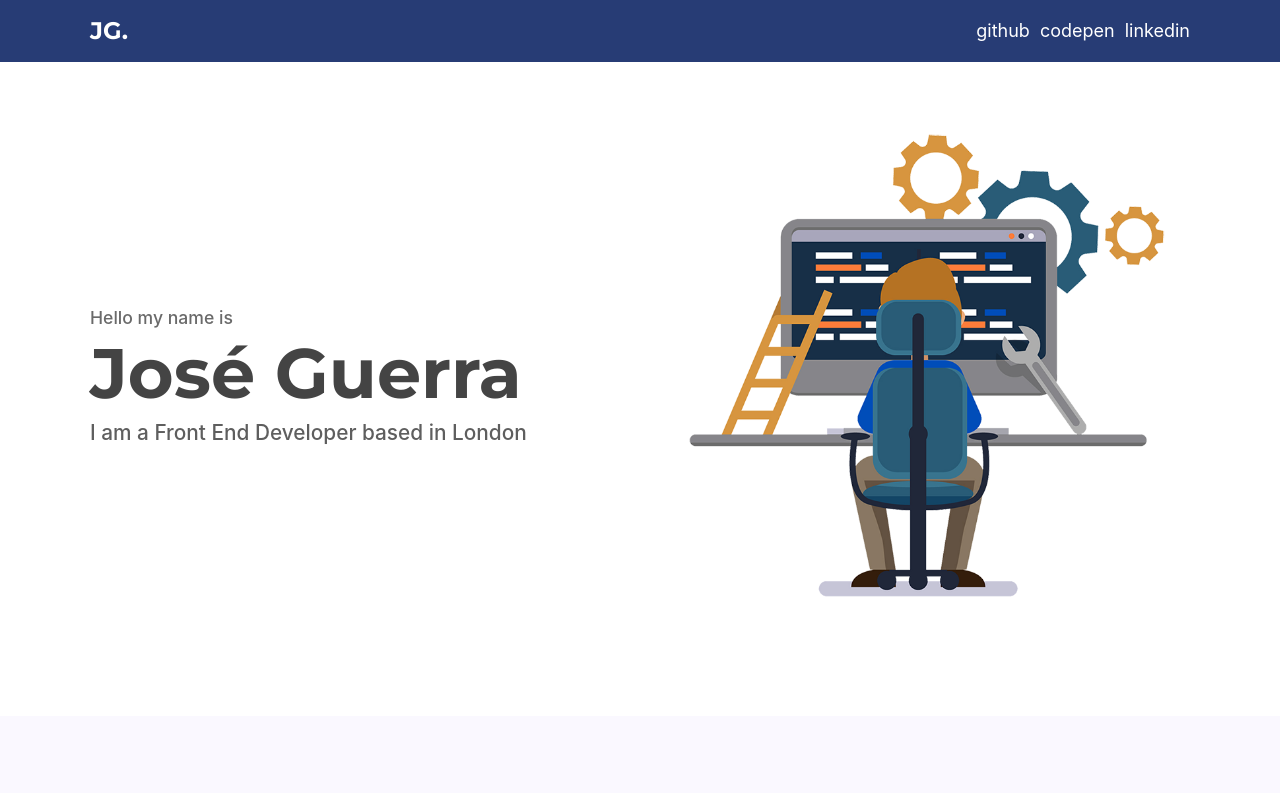
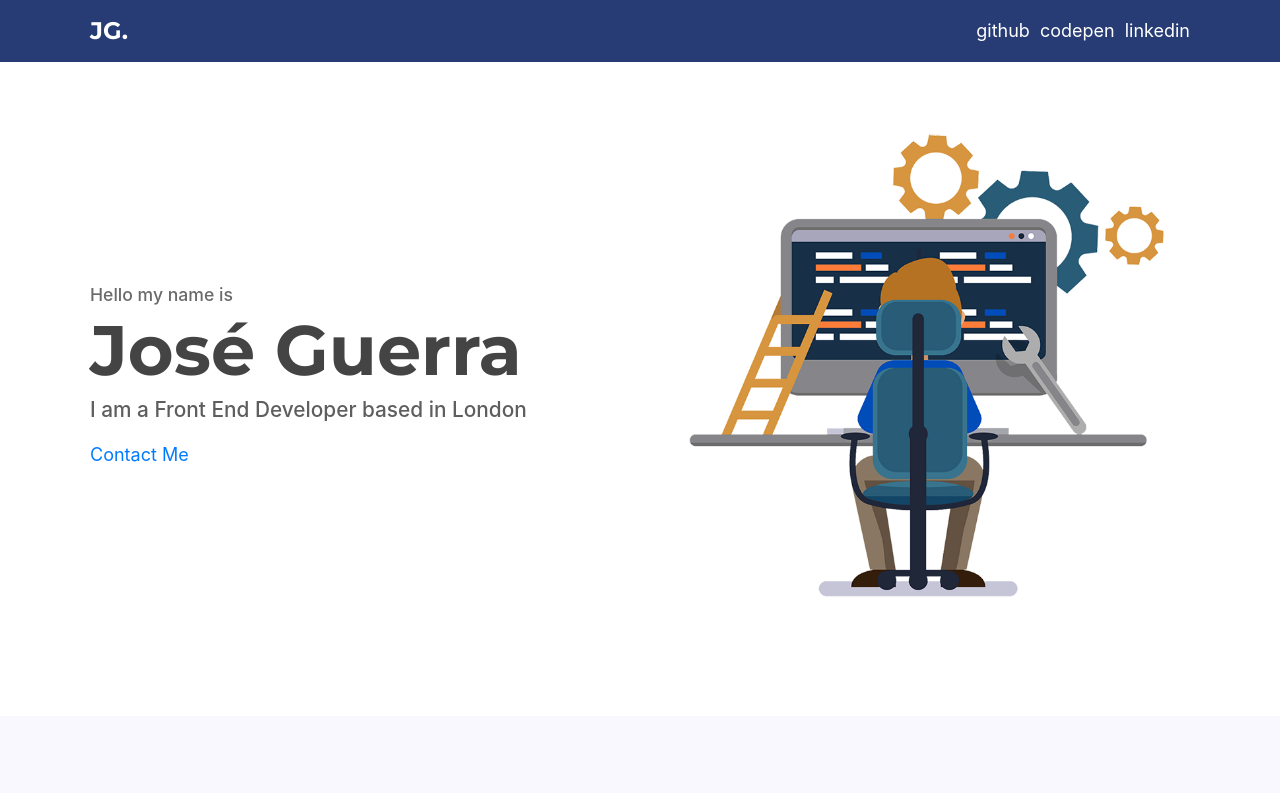
Before and after one commit to jsguerra/fed-concept-page, a website: page app/index.html in a window 1280 px wide. Shown: the top 793 px of the page. Drawn offline with Linux system fonts and the light colour scheme.

Commit message:
updated markup

```diff
--- a/app/index.html
+++ b/app/index.html
@@ -37,6 +37,7 @@
             <span class="support-text">Hello my name is</span>
             <h1 class="lead-title">Jos&eacute; Guerra</h1>
             <p class="lead-text">I am a Front End Developer based in London</p>
+            <p><a class="contact-button" href="#">Contact Me</a></p>
           </div>
           <figure class="profile-image">
             <img src="images/front-end-web-developer.png" alt="Jose Guerra London Front End Developer" />
```
